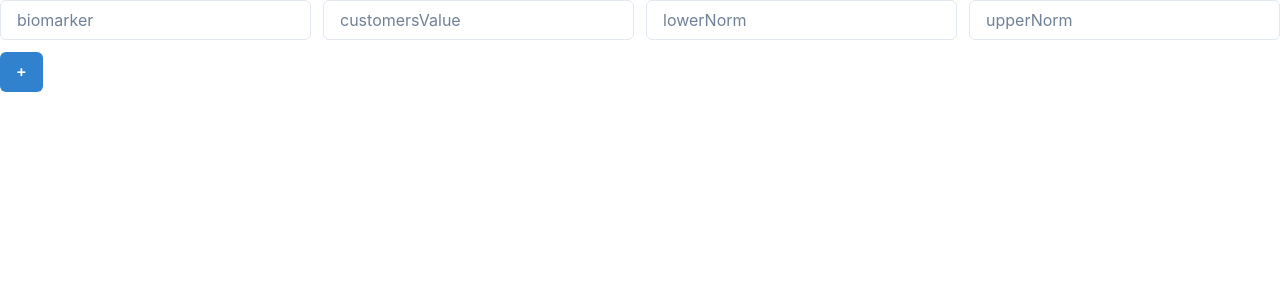
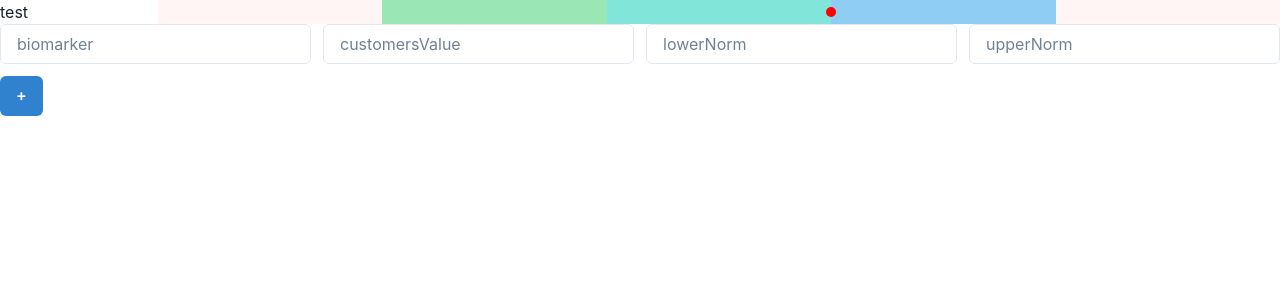
Before and after one commit to IvannaSevkovych/biomarker-visualizer, a Next.js app: page / in a window 1280 px wide. Shown: the top 300 px of the page. Built offline with nearby package versions, Linux system fonts and the light colour scheme.

Commit message:
Introduce graphical representation of biomarkers

```diff
--- a/components/BiomarkerPlot.tsx
+++ b/components/BiomarkerPlot.tsx
@@ -1,12 +1,42 @@
 import { BiomarkerData } from '../domain/model'
+import { Box, Flex } from '@chakra-ui/react'
 
 export const BiomarkerPlot: React.FC<{ data: BiomarkerData }> = ({ data }) => {
+    const { customersValue, lowerNorm, upperNorm, biomarker } = data
+    const customerRelativeToOptimum =
+        (customersValue.value - lowerNorm.value) /
+        (upperNorm.value - lowerNorm.value)
+    const offset = `${customerRelativeToOptimum * 100}%`
+    console.log(offset)
+
     return (
-        <div>
-            <div>{data.biomarker}</div>
-            <div>{data.customersValue.value}</div>
-            <div>{data.lowerNorm.value}</div>
-            <div>{data.upperNorm.value}</div>
-        </div>
+        <Flex gap={2}>
+            <Box w="150px">{biomarker}</Box>
+            {/* <div>{customerRelativeToOptimum}</div> */}
+            <Flex grow="1">
+                <Box bg="red.50" w={0.2}></Box>
+                <Flex w={0.6} position="relative">
+                    <Box bg="green.200" flexGrow={1}></Box>
+                    <Box bg="teal.200" flexGrow={1}></Box>
+                    <Box bg="blue.200" flexGrow={1}></Box>
+                    <Flex
+                        position="absolute"
+                        h="100%"
+                        alignItems="center"
+                        left={offset}
+                    >
+                        <Box
+                            transform="translate(-50%,0)"
+                            position="relative"
+                            bg="red"
+                            borderRadius="full"
+                            w="10px"
+                            h="10px"
+                        ></Box>
+                    </Flex>
+                </Flex>
+                <Box bg="red.50" w={0.2}></Box>
+            </Flex>
+        </Flex>
     )
 }
--- a/pages/index.tsx
+++ b/pages/index.tsx
@@ -1,4 +1,4 @@
-import { Input, Button, Flex } from '@chakra-ui/react'
+import { Input, Button, Flex, Stack } from '@chakra-ui/react'
 import { useState } from 'react'
 import { BiomarkerData } from '../domain/model'
 import { BiomarkerPlot } from '../components/BiomarkerPlot'
@@ -9,7 +9,14 @@ export default function Home() {
     const [lowerNorm, setLowerNorm] = useState(undefined)
     const [upperNorm, setUpperNorm] = useState(undefined)
 
-    const [biomarkers, setBiomarkers] = useState<BiomarkerData[]>([])
+    const [biomarkers, setBiomarkers] = useState<BiomarkerData[]>([
+        {
+            biomarker: 'test',
+            customersValue: { value: 4 },
+            lowerNorm: { value: 2 },
+            upperNorm: { value: 5 },
+        },
+    ])
 
     function addBiomarker() {
         const biomarkerData: BiomarkerData = {
@@ -27,7 +34,7 @@ export default function Home() {
 
     return (
         <div>
-            <div>
+            <Stack gap={1}>
                 {biomarkers.map((data: BiomarkerData) => {
                     return (
                         <BiomarkerPlot
@@ -36,7 +43,7 @@ export default function Home() {
                         ></BiomarkerPlot>
                     )
                 })}
-            </div>
+            </Stack>
             <Flex gap={3}>
                 <Input
                     type="text"
```
